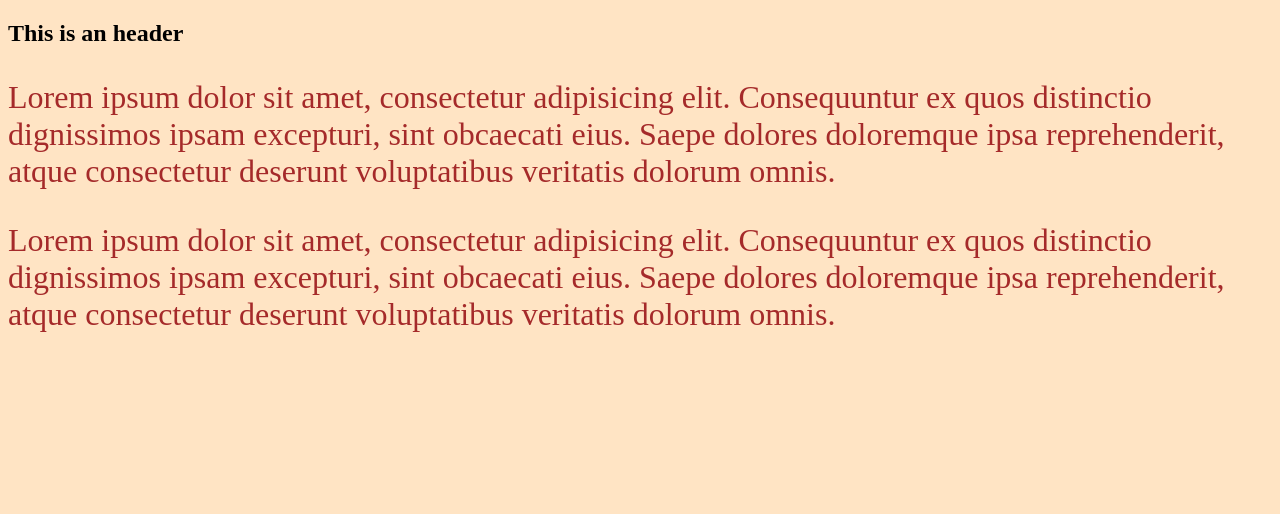
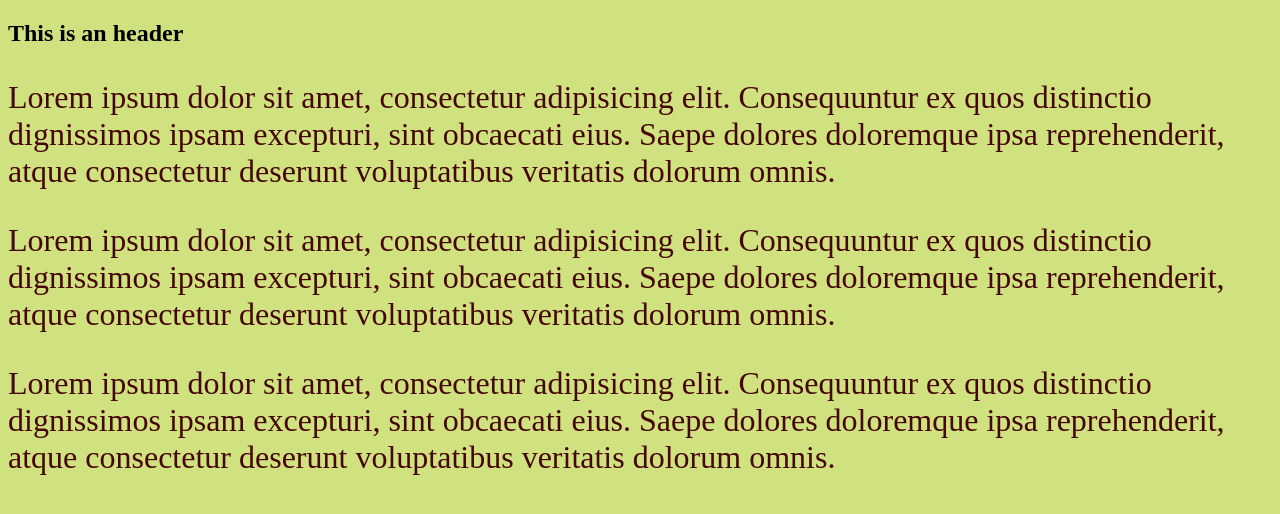
Before and after one commit to abusavvy/newbie-site, a plain HTML site: page index.html in a window 1280 px wide. Drawn offline with Linux system fonts and the light colour scheme.

Commit message:
modify some text

```diff
--- a/index.html
+++ b/index.html
@@ -12,5 +12,8 @@
     <p>Lorem ipsum dolor sit amet, consectetur adipisicing elit. Consequuntur ex quos distinctio dignissimos ipsam
         excepturi, sint obcaecati eius. Saepe dolores doloremque ipsa reprehenderit, atque consectetur deserunt voluptatibus
         veritatis dolorum omnis.</p>
+        <p>Lorem ipsum dolor sit amet, consectetur adipisicing elit. Consequuntur ex quos distinctio dignissimos ipsam
+            excepturi, sint obcaecati eius. Saepe dolores doloremque ipsa reprehenderit, atque consectetur deserunt voluptatibus
+            veritatis dolorum omnis.</p>
 </body>
 </html>
--- a/style.css
+++ b/style.css
@@ -1,10 +1,10 @@
 
 
 body{
-    background-color: bisque;
+    background-color: rgb(208, 226, 128);
 }
 
 p{
-    color: brown;
+    color: rgb(70, 6, 6);
     font-size: 2em;
 }
```
